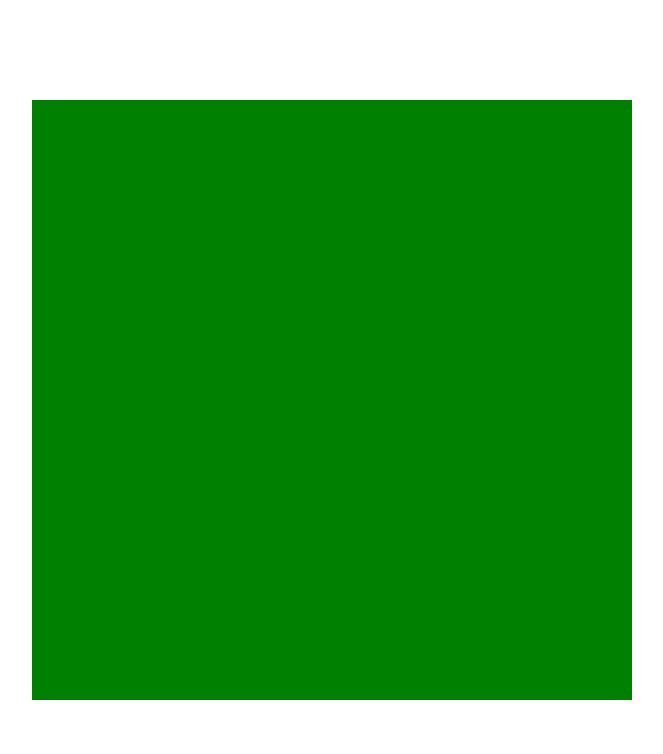
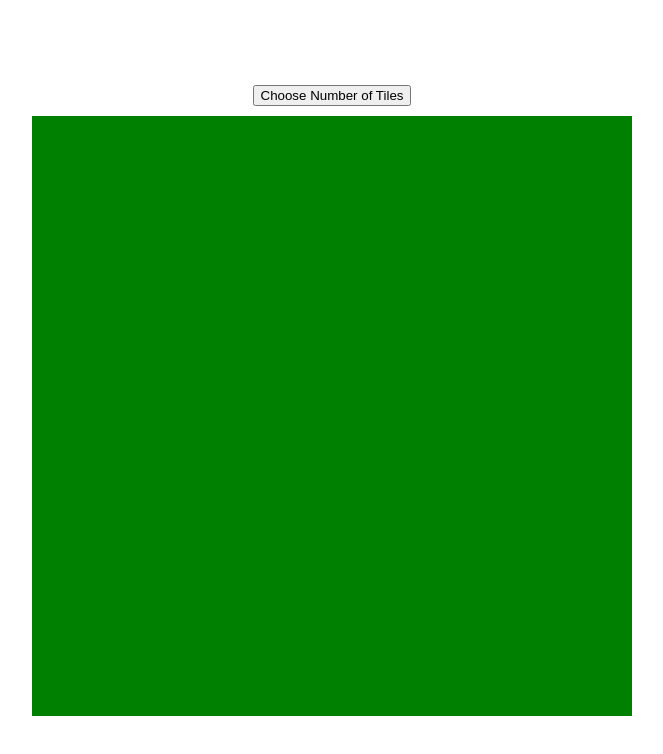
Before and after one commit to JosalbertoTizon/cool-grid, a plain HTML site: page index.html in a window 1280 px wide. Shown: the whole page, without its empty margins (308-971 px from the left). Drawn offline with Linux system fonts and the light colour scheme.

Commit message:
Make user able to choose grid size

```diff
--- a/index.html
+++ b/index.html
@@ -6,6 +6,7 @@
     <script src="main.js" defer></script>
   </head>
   <body>
+    <button class="number-of-tiles-button">Choose Number of Tiles</button>
     <div class="container"></div>
   </body>
 </html>
--- a/main.js
+++ b/main.js
@@ -1,11 +1,24 @@
 const container = document.querySelector(".container");
-for(let i = 0; i < 16*16; ++ i) {
-  container.appendChild(document.createElement("div"));
+
+const buildGrid = tileNumber => {
+  while(container.firstElementChild)
+    container.removeChild(container.firstElementChild)
+  for(let i = 0; i < tileNumber * tileNumber; ++ i) {
+    container.appendChild(document.createElement("div"));
+  }
+  Array.from(container.children).forEach(element => {
+    element.classList.add("pixel");
+    element.style.width = String(100/tileNumber) + "%";
+    element.addEventListener("mouseover", e => {
+      element.style.backgroundColor = "blue";
+    })
+  })
+
 }
 
-Array.from(container.children).forEach(element => {
-  element.classList.add("pixel");
-  element.addEventListener("mouseover", e => {
-    element.style.backgroundColor = "blue";
-  })
+buildGrid(16);
+
+const NumberOfTilesButton = document.querySelector(".number-of-tiles-button");
+NumberOfTilesButton.addEventListener("click", e => {
+  buildGrid(prompt("How many tiles do you want on each direction?"));
 })
--- a/styles.css
+++ b/styles.css
@@ -3,8 +3,13 @@ body {
   padding: 0;
   height: 100vh;
   display: flex;
+  flex-direction: column;
   justify-content: center;
   align-items: center;
+}
+
+.number-of-tiles-button {
+  margin-bottom: 10px;
 }
 
 .container {
@@ -16,5 +21,5 @@ body {
 .pixel {
   background-color: green;
   aspect-ratio: 1;
-  flex: 6.25%;
+  width: 6.25%;
 }
```
